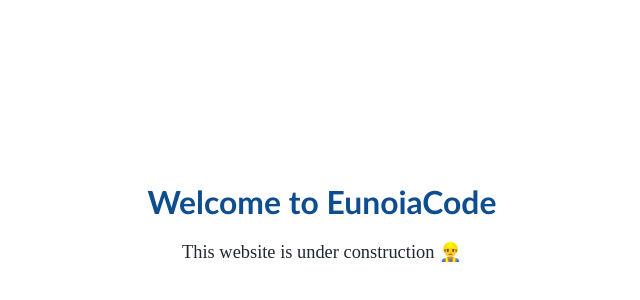
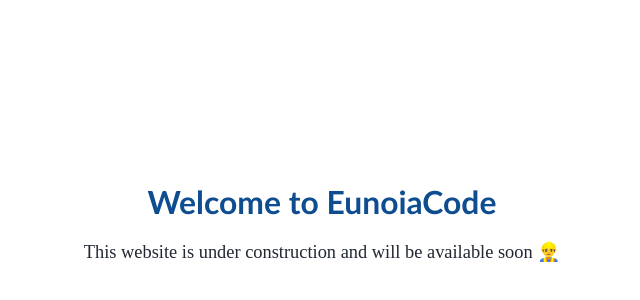
Before and after one commit to EunoiaCode/EunoiaCode, a plain HTML site: page docs/index.html in a window 1280 px wide. Shown: the part 38-338 px from the top of the page, without its empty margins (318-958 px from the left). Drawn offline with Linux system fonts and the light colour scheme.

Commit message:
Update index.html

```diff
--- a/docs/index.html
+++ b/docs/index.html
@@ -25,7 +25,7 @@
 <body>
 
 <p1><b>Welcome to EunoiaCode</b></p1>
-<p2>This website is under construction 👷‍♂️</p2>
+<p2>This website is under construction and will be available soon 👷‍♂️</p2>
 
 </body>
 </html>
```
